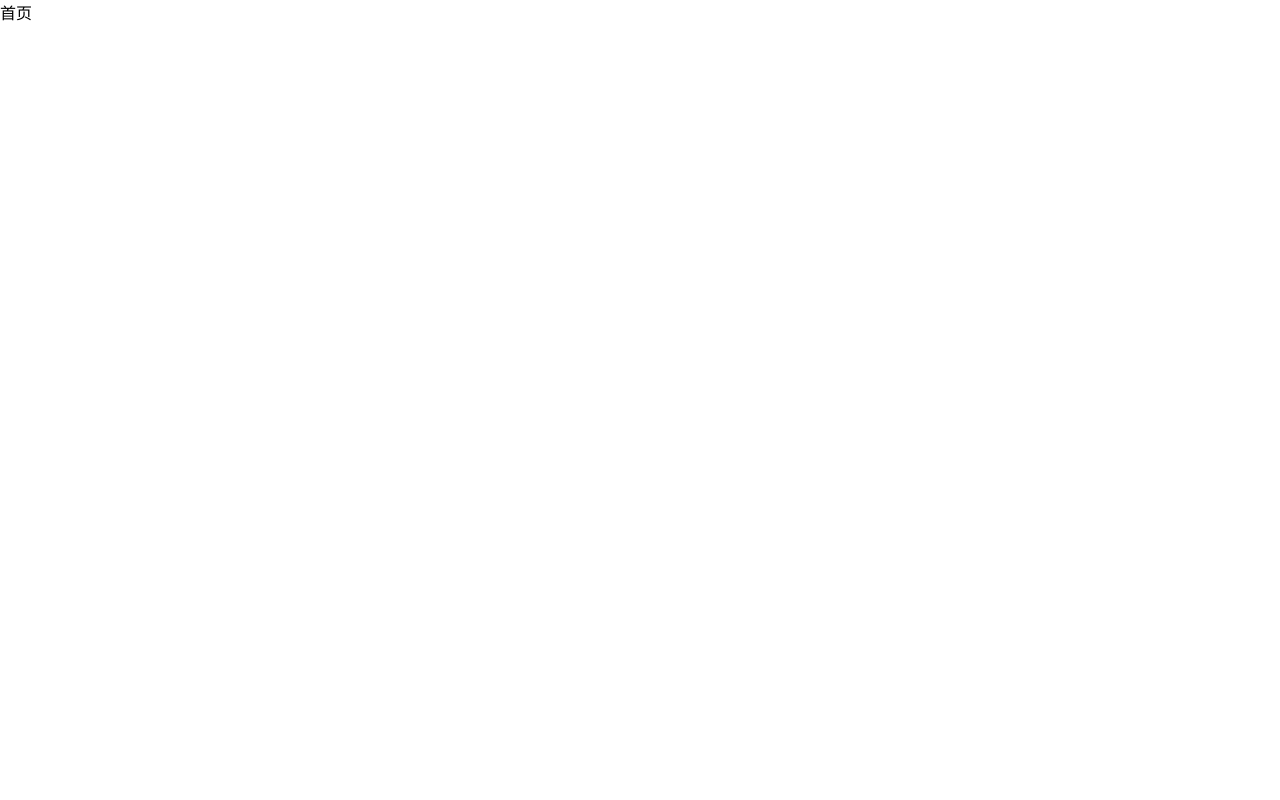
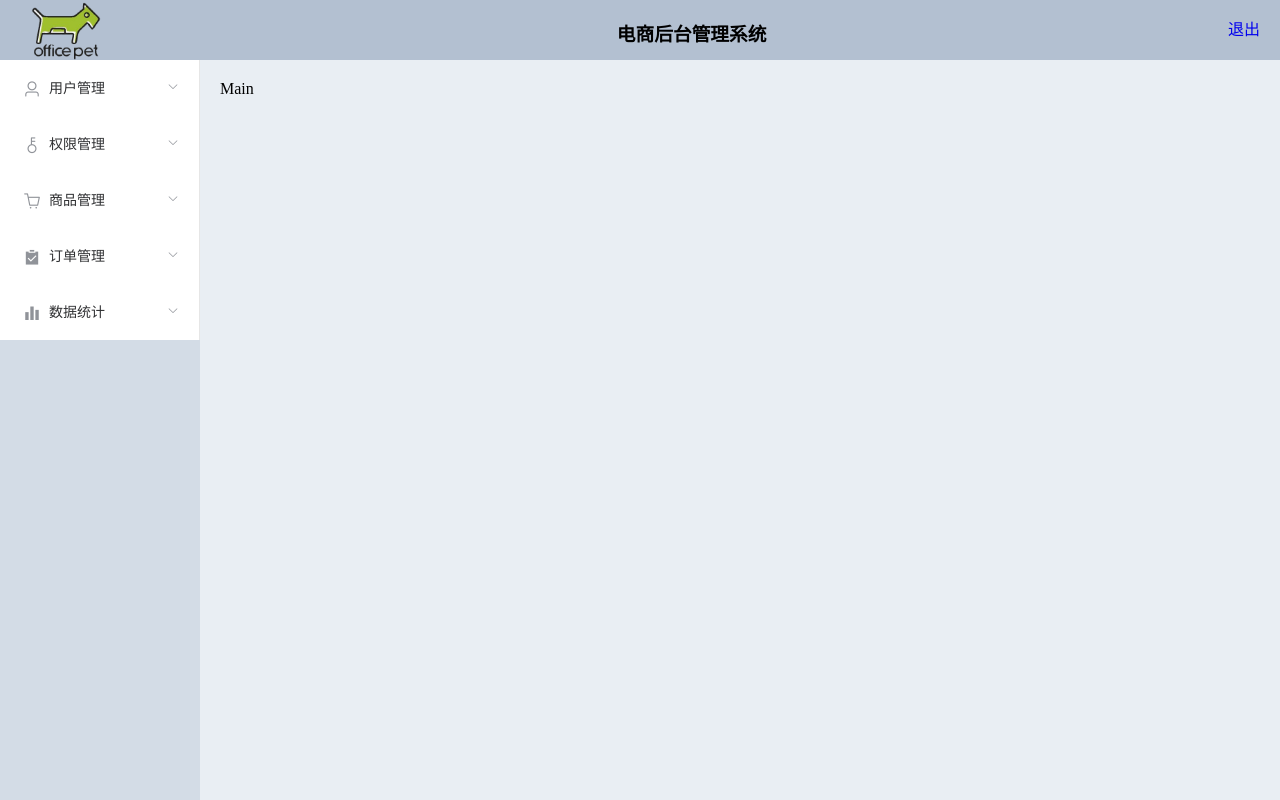
Before and after one commit to LukeChenWen/mall-admin, a Vue app: page /home in a window 1280 px wide. Built offline with nearby package versions, Linux system fonts and the light colour scheme; sample sign-in values are in the browser's storage.

Commit message:
'首页布局，用户登录保存登录状态'

```diff
--- a/src/components/login/login.vue
+++ b/src/components/login/login.vue
@@ -27,17 +27,19 @@ export default {
   methods: {
     // 登录请求
     handlerLogin () {
-      this.$http.get('http://localhost:3000/user/', {
-        params: { name: this.formdata.username }
-      }).then((res) => {
-        console.log(res.data[0].name + '--' + res.data[0].password + '--' + res.data[0].id)
-        if (res.status === 200) {
+      this.$http.get('http://localhost:3000/user/', { params: { name: this.formdata.username } })
+        .then((res) => {
+          console.log(res.data)
+          if (res.data[0].name === this.formdata.username && res.status === 200) {
             this.$message({
               showClose: true,
               message: '登录成功',
               type: 'success'
             })
-          this.$router.push({ name: 'Home' })
+            // 这里暂时用接收到的密码作为token值存储到本地存储
+            // 其他页面在加载之前的时候就可以到localStorage里面通过key=token取到token值,从而判断用户是否登录
+            localStorage.setItem('token', res.data[0].password)
+            this.$router.push({ name: 'home' })
           }
         })
         .catch((err) => {
--- a/src/router/index.js
+++ b/src/router/index.js
@@ -7,18 +7,13 @@ Vue.use(VueRouter)
 
 const routes = [
   {
-    path: '/',
-    name: 'Login',
-    component: Login
-  },
-  {
     path: '/login',
-    name: 'Login',
+    name: 'login',
     component: Login
   },
   {
     path: '/home',
-    name: 'Home',
+    name: 'home',
     component: Home
   }
 ]
--- a/src/views/home/home.vue
+++ b/src/views/home/home.vue
@@ -1,9 +1,145 @@
 <template>
-  <div>首页</div>
+  <el-container class="home-container">
+    <el-header class="home-header">
+      <el-row>
+        <el-col :span="4">
+          <div class="top-img">
+              <img src="../../assets/img/officepet.png" alt="无法显示图片" />
+          </div>
+        </el-col>
+        <el-col :span="18" class="top-title">
+          <h3>电商后台管理系统</h3>
+        </el-col>
+        <el-col :span="2">
+          <div class="top-loginout">
+            <a class="loginout" href="#" @click.prevent="quit()">退出</a>
+          </div>
+        </el-col>
+      </el-row>
+    </el-header>
+    <el-container>
+      <el-aside class="home-aside" width="200px">
+        <!-- 菜单导航 -->
+        <el-menu unique-opened="true">
+          <!-- 1 -->
+          <el-submenu index="1">
+            <template slot="title">
+              <i class="el-icon-user"></i>
+              <span>用户管理</span>
+            </template>
+              <el-menu-item index="1-1">
+                <i class="el-icon-ticketsn"></i>用户列表
+              </el-menu-item>
+          </el-submenu>
+          <!-- 2 -->
+          <el-submenu index="2">
+            <template slot="title">
+              <i class="el-icon-key"></i>
+              <span>权限管理</span>
+            </template>
+              <el-menu-item index="2-1">
+                <i class="el-icon-menu"></i>角色列表
+              </el-menu-item>
+              <el-menu-item index="2-2">
+                <i class="el-icon-menu"></i>权限列表
+              </el-menu-item>
+          </el-submenu>
+          <!-- 3 -->
+          <el-submenu index="3">
+            <template slot="title">
+              <i class="el-icon-shopping-cart-2"></i>
+              <span>商品管理</span>
+            </template>
+              <el-menu-item index="3-1">
+                <i class="el-icon-sell"></i>商品列表
+              </el-menu-item>
+              <el-menu-item index="3-2">
+                <i class="el-icon-more-outline"></i>分类参数
+              </el-menu-item>
+              <el-menu-item index="3-3">
+                <i class="el-icon-s-grid"></i>商品分类
+              </el-menu-item>
+          </el-submenu>
+          <!-- 4 -->
+          <el-submenu index="4">
+            <template slot="title">
+              <i class="el-icon-s-claim"></i>
+              <span>订单管理</span>
+            </template>
+              <el-menu-item index="4-1">
+                <i class="el-icon-s-order"></i>订单列表
+              </el-menu-item>
+          </el-submenu>
+          <!-- 5 -->
+          <el-submenu index="5">
+            <template slot="title">
+              <i class="el-icon-s-data"></i>
+              <span>数据统计</span>
+            </template>
+              <el-menu-item index="5-1">
+                <i class="el-icon-s-data"></i>数据报表
+              </el-menu-item>
+          </el-submenu>
+        </el-menu>
+      </el-aside>
+      <el-main class="home-main">Main</el-main>
+    </el-container>
+  </el-container>
 </template>
 
 <script>
+export default {
+  beforeCreate () {
+  // 获取token判断是否登录
+    const token = localStorage.getItem('token')
+    // 如果没有token,跳回登录
+    if (!token) {
+      this.$router.replace({ name: 'login' })
+    }
+    // 如果有,继续渲染组件
+  },
+  methods: {
+    quit () {
+      // 退出时清除token
+      localStorage.clear()
+      // 提示退出成功
+      this.$message({ message: '退出成功', type: 'success' })
+      // 跳转登录页
+      this.$router.push({ name: 'login' })
+    }
+  }
+}
 </script>
 
 <style>
+  .home-container {
+    height: 100%;
+  }
+
+  .home-header {
+    background-color: #b3c0d1;
+  }
+
+  .home-aside {
+    background-color: #d3dce6;
+  }
+
+  .home-main {
+    background-color: #e9eef3;
+  }
+  .top-img>img{
+    height: 3.75rem;
+  }
+  .top-title{
+    display: flex;
+    justify-content: center;
+    align-items: center;
+  }
+  .top-loginout{
+    text-align: end;
+  }
+  .loginout{
+    line-height: 3.75rem;
+    text-decoration: none;
+  }
 </style>
```
Also changed, not shown: src/assets/img/officepet.png (added). Lines whose indentation alone changed are shown as unchanged.
